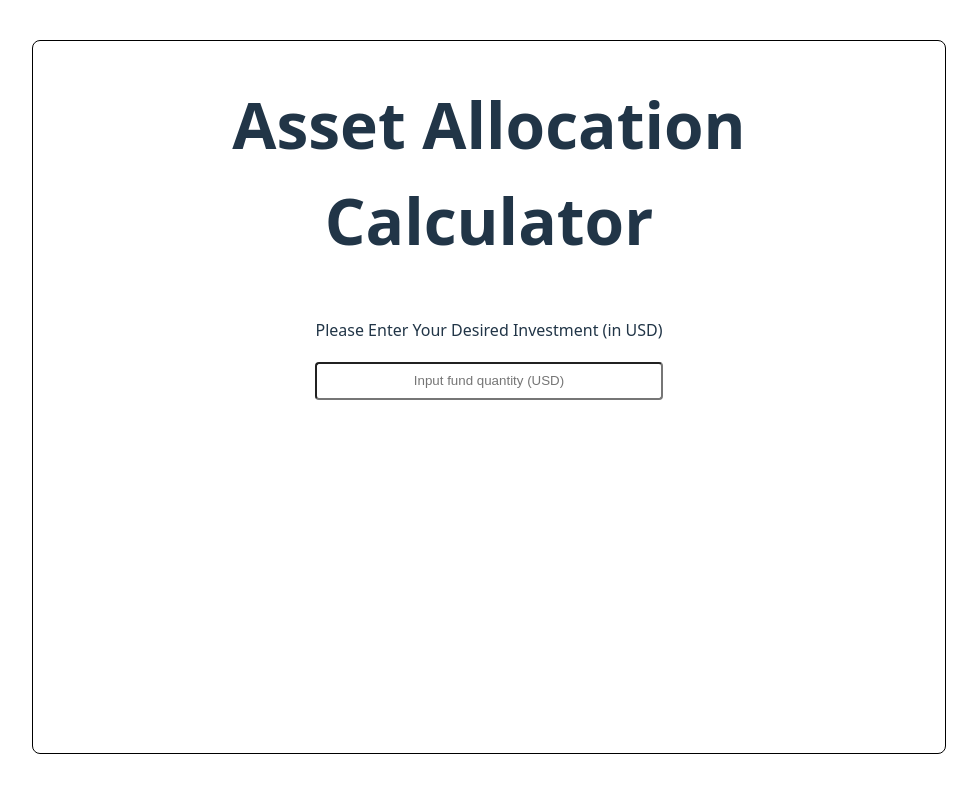
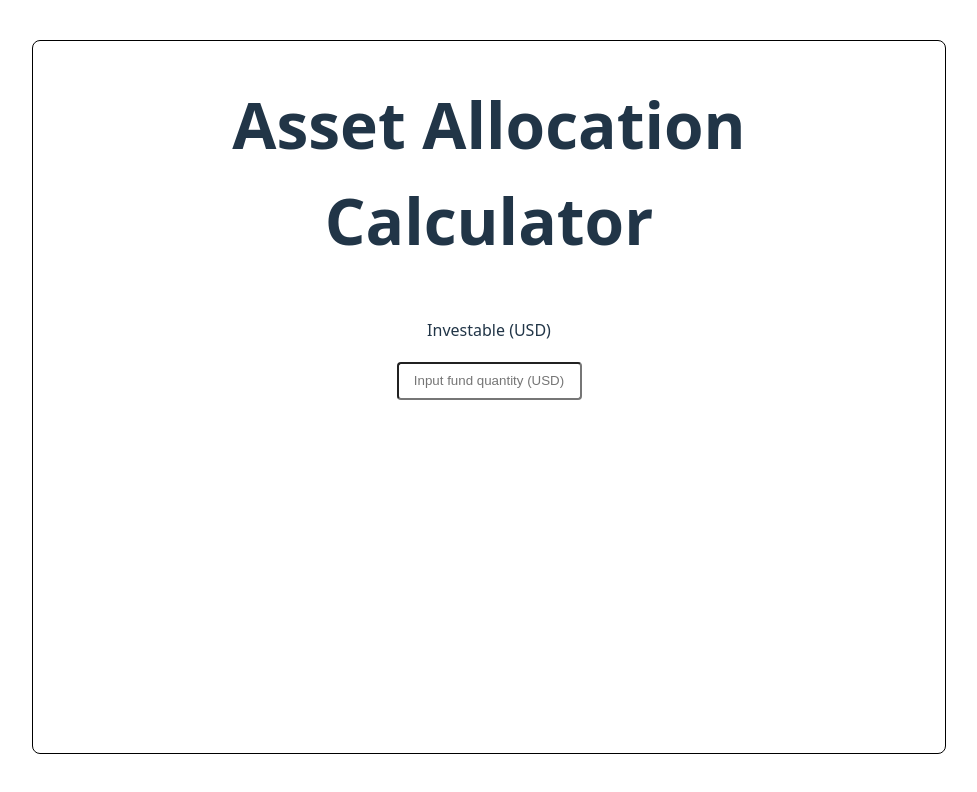
Before and after one commit to straubo/justworks_takehome, a Vue app: page / in a window 1280 px wide. Both pictures are taken after a click on the button "Enter". Shown: the top 792 px of the page, without its empty margins (151-1128 px from the left). Built offline with nearby package versions, Linux system fonts and the light colour scheme; no server answers.

Commit message:
updated anim to TransitionGroup

```diff
--- a/src/components/calculator.vue
+++ b/src/components/calculator.vue
@@ -7,7 +7,7 @@ const ethConversionRate = ref(null)
 const assetValue = ref(null)
 const btcConversion = ref(0)
 const ethConversion = ref(0)
-const inputLabel = ref("Please Enter Your Desired Investment (in USD)")
+const inputLabel = ref("Investable (USD)")
 const conversions = ref([
   {
     currency: "BTC",
@@ -71,21 +71,29 @@ function calculateValues() {
       Asset Allocation Calculator
     </div>
     <div class="formContainer">
-      <div class="inputContainer">
-        <div class="calcTitle">{{ inputLabel }}</div>
+      <TransitionGroup
+        name="inputContainer"
+        tag="div"
+        class="inputContainer"
+      >
+        <div
+          class="calcTitle"
+          key="0"
+        >
+          {{ inputLabel }}</div>
         <input
           v-model="assetValue"
           placeholder="Input fund quantity (USD)"
           type="number"
+          :key="1"
         >
-        <transition name="fade">
-          <button
-            class="calculateButton"
-            @click="calculateValues"
-            v-if="assetValue"
-          >Calculate</button>
-        </transition>
-      </div>
+        <button
+          class="calculateButton"
+          @click="calculateValues"
+          v-if="assetValue"
+          :key="2"
+        >Calculate</button>
+      </TransitionGroup>
       <div
         class="outputContainer"
         v-if="haveCalculated"
@@ -122,6 +130,8 @@ function calculateValues() {
   font-family: system-ui, Avenir, Helvetica, Arial, sans-serif;
   border: 1px solid black;
   border-radius: 8px;
+  display: flex;
+    flex-direction: column;
   @media (max-width: 500px) {
     width: 98%;
     padding: 4px;
@@ -169,16 +179,28 @@ function calculateValues() {
   margin: 0;
 }
 
+.inputContainer-move,
+.inputContainer-enter-active,
+.inputContainer-leave-active {
+  transition: all 0.5s ease;
+}
+.inputContainer-enter-from,
+.inputContainer-leave-to {
+  opacity: 0;
+  transform: translateY(30px);
+}
+
+.inputContainer-leave-active {
+  position: absolute;
+}
+
+
 .calculateButton {
   background-color: white;
   border-radius: 4px;
-}
-
-.fade-enter-active, .fade-leave-active {
-  transition: opacity 0.5s ease;
-}
-.fade-enter-from, .fade-leave-to {
-  opacity: 0;
+  /* width: 100%; */
+  /* this ^^ fixed positioning issue, but created a
+  sizing issue -refine if we have time */
 }
 
 .formCalculator {
```
